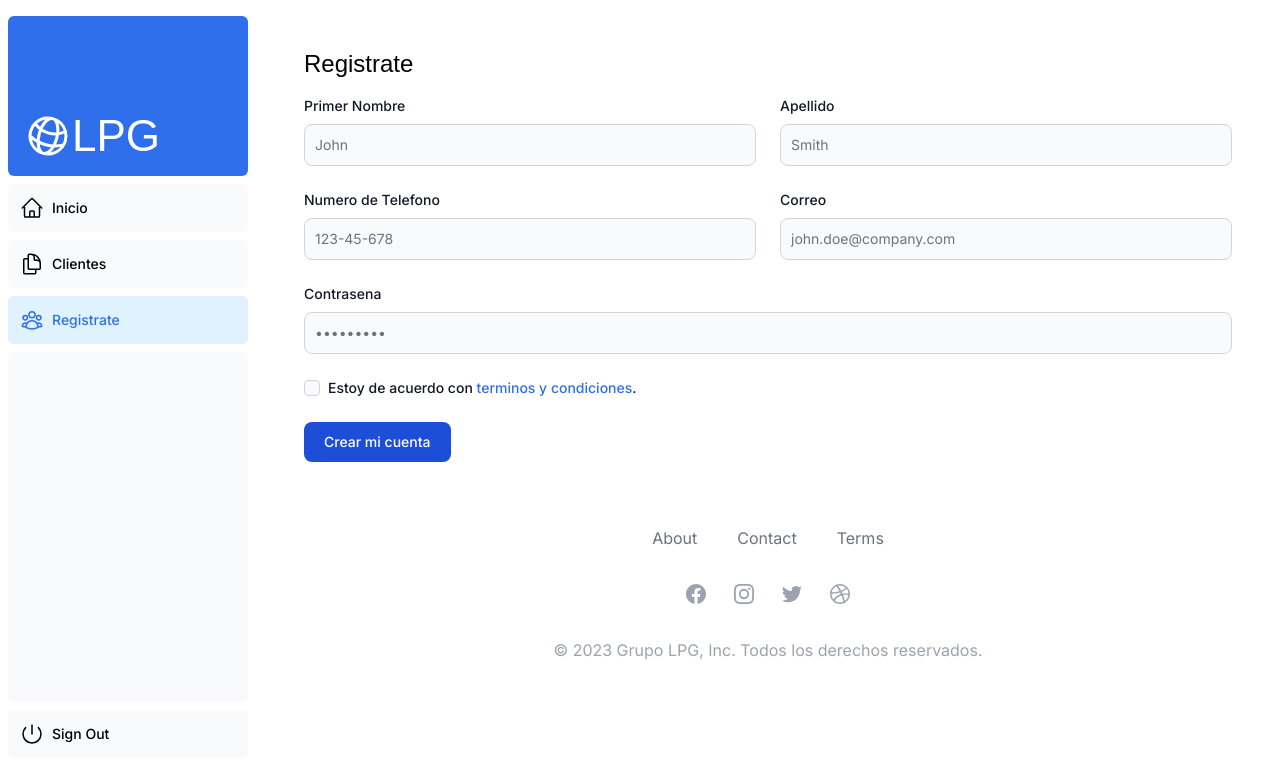
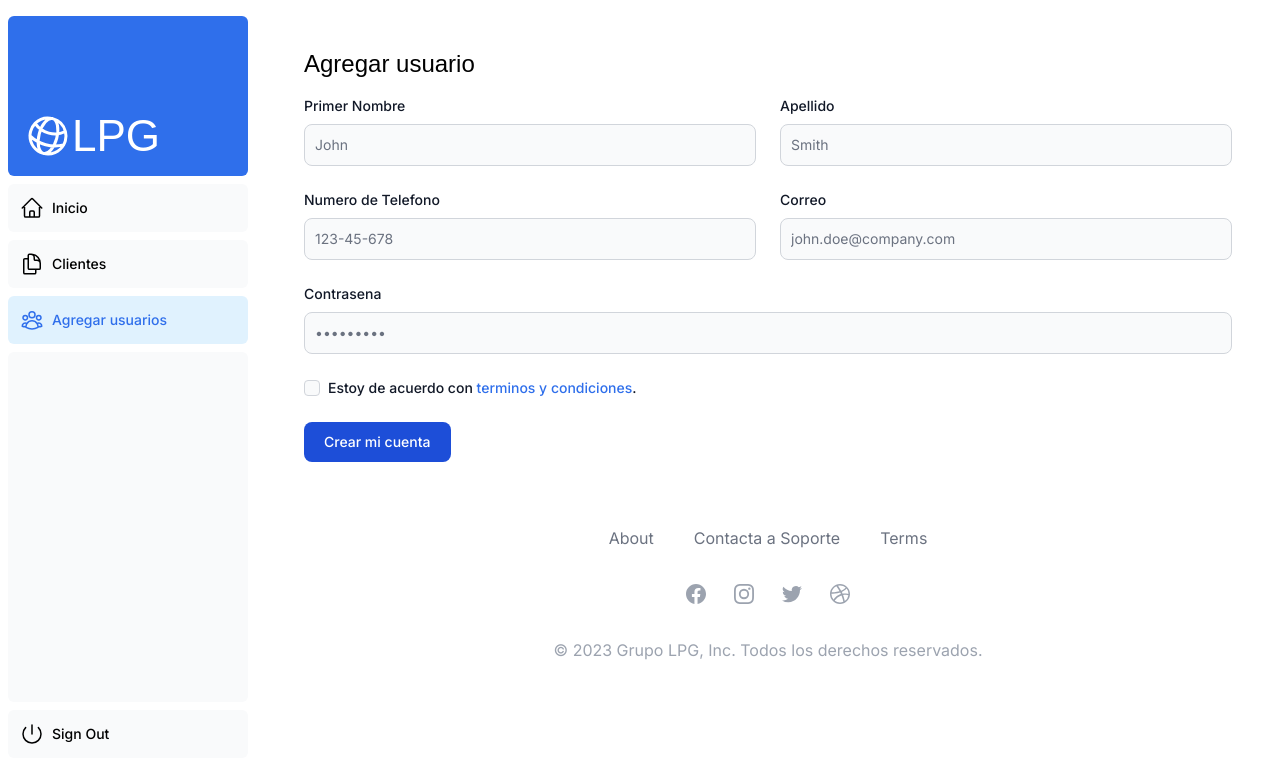
Before and after one commit to dianaCS23/NextJS, a Next.js app: page /dashboard/customers in a window 1280 px wide. Shown: the top 782 px of the page. Built offline with nearby package versions, Linux system fonts and the light colour scheme; a web font is replaced by a local one.

Commit message:
register

```diff
--- a/app/dashboard/customers/page.tsx
+++ b/app/dashboard/customers/page.tsx
@@ -5,7 +5,7 @@ export default function Page() {
     return (
 <main>
 <h1 className={`${lusitana.className} mb-4 text-xl md:text-2xl`}>
-        Registrate
+        Agregar usuario
       </h1>
 
       <FormContact />
--- a/app/ui/dashboard/footer.tsx
+++ b/app/ui/dashboard/footer.tsx
@@ -12,7 +12,7 @@ export default function Footer () {
 
             <div className="px-5 py-2">
                 <a href="/dashboard/invoices/contact" className="text-base leading-6 text-gray-500 hover:text-gray-900">
-                    Contact
+                    Contacta a Soporte
                 </a>
             </div>
             <div className="px-5 py-2">
--- a/app/ui/dashboard/nav-links.tsx
+++ b/app/ui/dashboard/nav-links.tsx
@@ -17,7 +17,7 @@ const links = [
     href: '/dashboard/invoices',
     icon: DocumentDuplicateIcon,
   },
-  { name: 'Registrate', href: '/dashboard/customers', icon: UserGroupIcon },
+  { name: 'Agregar usuarios', href: '/dashboard/customers', icon: UserGroupIcon },
 ];
 
 export default function NavLinks() {
--- a/app/ui/invoices/register-form.tsx
+++ b/app/ui/invoices/register-form.tsx
@@ -1,3 +1,5 @@
+'use client';
+
 export default function FormRegister () {
 
 
```
